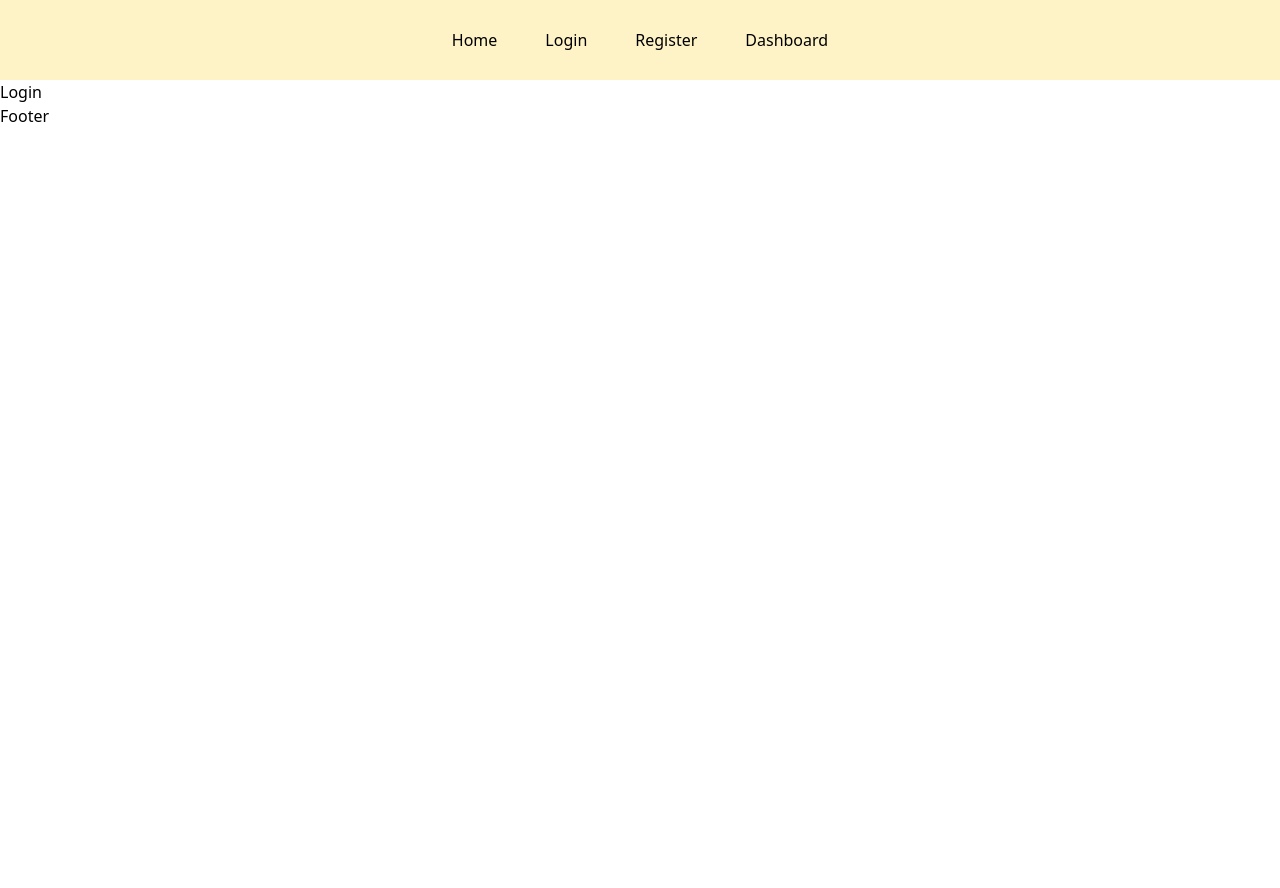
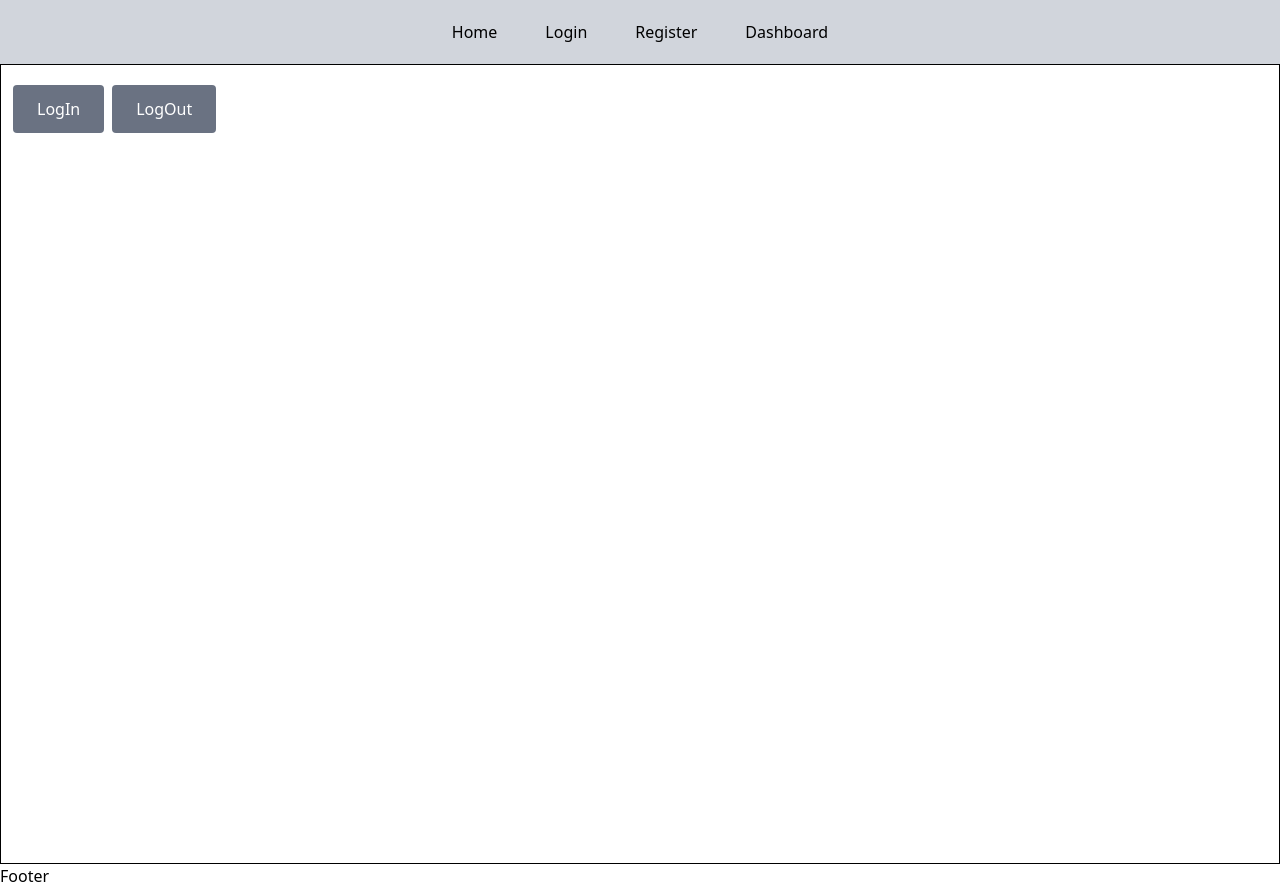
Before and after one commit to KaranRathod2003/Taskify, a React (Vite) app in the folder frontend/: page /login in a window 1280 px wide. Before the commit the page ends 800 px from the top, so only its background shows below. Built offline with nearby package versions, Linux system fonts and the light colour scheme.

Commit message:
tested : flow of context API

```diff
--- a/frontend/src/App.jsx
+++ b/frontend/src/App.jsx
@@ -8,7 +8,6 @@ import Dashboard from "./pages/Dashboard";
 
 
 function App() {
-  const [count, setCount] = useState(0)
   const router = createBrowserRouter(createRoutesFromElements(<Route path='/' element={<RootLayout />} >
     <Route index element={<Home />} /> {/* home page */}
     <Route path="login" element={<Login />} />
--- /dev/null
+++ b/frontend/src/components/Button.jsx
@@ -0,0 +1,14 @@
+import React from 'react'
+
+const Button = (props) => {
+
+  return (
+    <>
+    <button className='py-3 px-6 text-white bg-gray-500 rounded' onClick={props.onClick}>
+        {props.title}
+    </button>
+    </>
+  )
+}
+
+export default Button
--- a/frontend/src/components/Navbar.jsx
+++ b/frontend/src/components/Navbar.jsx
@@ -3,7 +3,7 @@ import { Link } from 'react-router-dom'
 
 const Navbar = () => {
     return (
-        <nav className='max-w-screen h-20 bg-amber-100'>
+        <nav className='max-w-screen h-16 bg-gray-300'>
             <ul className='flex items-center justify-center gap-12 h-full'>
                 <li><Link to="/">Home</Link></li>
                 <li><Link to="/login">Login</Link></li>
--- a/frontend/src/main.jsx
+++ b/frontend/src/main.jsx
@@ -2,12 +2,12 @@
 import { createRoot } from 'react-dom/client'
 import './index.css'
 import App from './App.jsx'
-import {AuthContext} from './context/AuthContext.jsx'
+import {AuthContext, AuthProvider} from './context/AuthContext.jsx'
 
 
 createRoot(document.getElementById('root')).render(
- <AuthContext>
+ <AuthProvider>
     <App />
-  </AuthContext>
+  </AuthProvider>
 
 )
--- a/frontend/src/pages/Login.jsx
+++ b/frontend/src/pages/Login.jsx
@@ -1,8 +1,20 @@
-import React from 'react'
+import Button from '../components/Button'
+import useAuth from '../context/AuthContext'
 
 const Login = () => {
+  const {login, logout} = useAuth();
   return (
-    <div>Login</div>
+    <>
+    <div className='min-h-screen pt-5 pl-3 border-[1px] border-t-black  border-b-black '>
+      <div className="flex gap-2">
+        <Button title = {"LogIn"} onClick ={login} />
+      <Button title = {"LogOut"} onClick ={logout} />
+      </div>
+
+    </div>
+
+
+    </>
   )
 }
 
```
